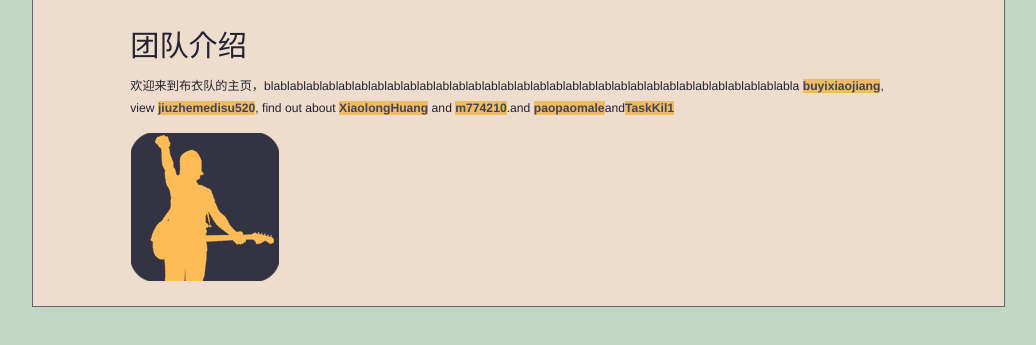
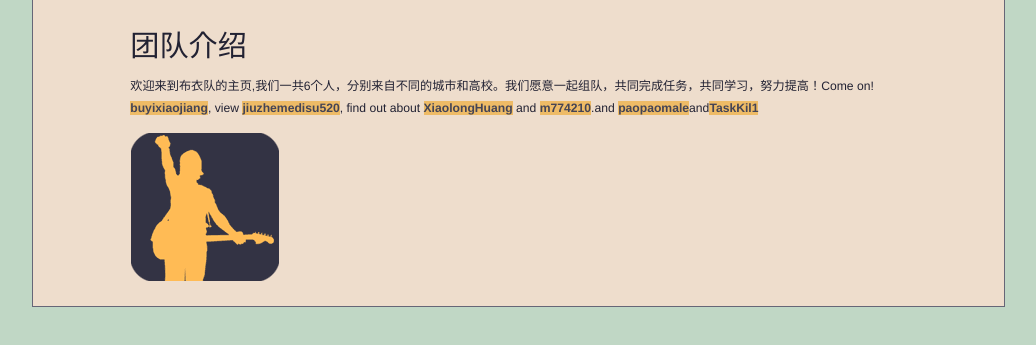
Before and after one commit to FancyMilk/one-day, a plain HTML site: page 百度游戏杨帆/index.html in a window 1280 px wide. Shown: the part 321-666 px from the top of the page, without its empty margins (96-1132 px from the left). Drawn offline with Linux system fonts and the light colour scheme.

Commit message:
Update index.html

```diff
--- a/百度游戏杨帆/index.html
+++ b/百度游戏杨帆/index.html
@@ -23,7 +23,7 @@
   </header>
   <article>
     <h1>团队介绍</h1>
-    <p id="intro">欢迎来到布衣队的主页，blablablablablablablablablablablablablablablablablablablablablablablablablablablablablablablablabla <a href="buyixiaojiang.html">buyixiaojiang</a>, view <a href="jiuzhemedisu520.html">jiuzhemedisu520</a>, find out about <a href="XiaolongHuang.html">XiaolongHuang</a> and <a href="m774210.html">m774210</a>.and <a href="paopaomale.html">paopaomale</a>and<a href="TaskKil1.html">TaskKil1</a></p>
+    <p id="intro">欢迎来到布衣队的主页,我们一共6个人，分别来自不同的城市和高校。我们愿意一起组队，共同完成任务，共同学习，努力提高！Come on! <a href="buyixiaojiang.html">buyixiaojiang</a>, view <a href="jiuzhemedisu520.html">jiuzhemedisu520</a>, find out about <a href="XiaolongHuang.html">XiaolongHuang</a> and <a href="m774210.html">m774210</a>.and <a href="paopaomale.html">paopaomale</a>and<a href="TaskKil1.html">TaskKil1</a></p>
   </article>
   <script src="scripts/global.js"></script>
 </body>
```
